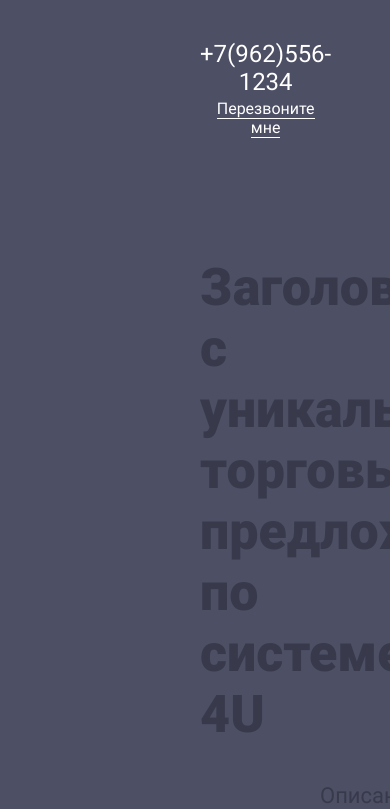
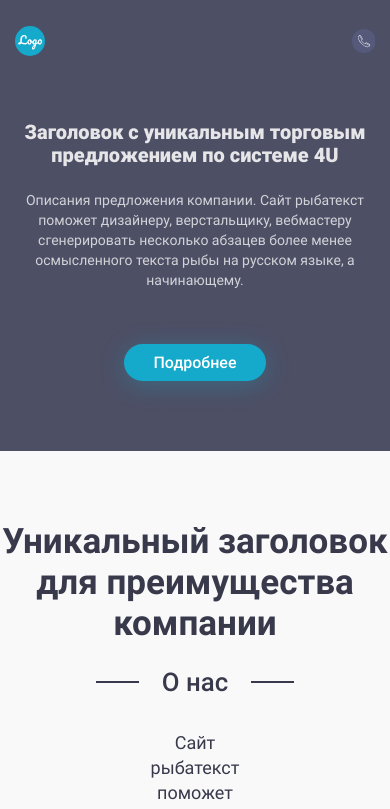
Before and after one commit to ElenaBarinova/Templae, a plain HTML site: page index.html in a window 390 px wide. Shown: the top 809 px of the page. Drawn offline with Linux system fonts and the light colour scheme.

Commit message:
adaptiv content

```diff
--- a/content.css
+++ b/content.css
@@ -16,7 +16,10 @@
   align-items: center;
   margin-bottom: 120px;
 }
-
+.bar__logo {
+  width: 68px;
+  height: 68px;
+}
 .bar__contact {
   display: flex;
   flex-direction: column;
@@ -49,6 +52,7 @@
   line-height: 61px;
   text-align: center;
   margin-bottom: 35px;
+  color: rgba(255, 255, 255, 0.86);
 }
 
 .content__text {
@@ -56,6 +60,7 @@
   line-height: 31px;
   text-align: center;
   margin-bottom: 90px;
+  color: rgba(255, 255, 255, 0.75);
 }
 
 .content__btn {
@@ -70,3 +75,105 @@
   box-shadow: 0 4px 25px rgba(21, 169, 203, 0.3);
   border-radius: 50px;
 }
+
+
+@media (max-width: 1366px) {
+  .content__container {
+    padding-top: 26px;
+  }
+
+  .bar {
+    margin-bottom: 70px;
+  }
+
+  .content__caption {
+    margin-bottom: 27px;
+    padding: 0 92px;
+    font-size: 40px;
+    line-height: 47px;
+  }
+
+  .content__text {
+    margin-bottom: 27px;
+    padding: 0 105px;
+    font-size: 18px;
+    line-height: 25px;
+  }
+  .content__btn {
+    margin-bottom: 70px;
+  }
+
+  .bar__logo {
+    width: 60px;
+    height: 60px;
+  }
+
+  .bar__tel {
+    font-size: 21px;
+    line-height: 25px;
+  }
+
+  .bar__call-me {
+    font-size: 13px;
+    line-height: 15px;
+  }
+
+  }
+
+@media (max-width: 768px) {
+  .content__text {
+  padding: 0 30px;
+  }
+  .content__caption {
+    padding: 0 30px;
+  }
+}
+
+@media (max-width: 480px) {
+  .bar__logo {
+    width: 30px;
+    height: 30px;
+  }
+
+  .bar__tel {
+    display: none;
+  }
+
+  .bar__call-me {
+    display: block;
+    width: 24px;
+    height: 24px;
+    background-image: url(img/phone.svg);
+    background-repeat: no-repeat;
+    background-size: cover;
+  }
+
+  .call-me__span {
+    display: none;
+  }
+
+  .bar {
+    margin-bottom: 65px;
+  }
+
+  .content__caption {
+    padding: 0;
+    font-size: 20px;
+    line-height: 23px;
+    margin-bottom: 23px;
+  }
+
+  .content__text {
+    padding: 0;
+    font-size: 14px;
+    line-height: 20px;
+    margin-bottom: 54px;
+
+  }
+
+  .content__btn {
+    padding: 9px 29px;
+    font-size: 16px;
+    line-height: 19px;
+  }
+}
--- a/footer.css
+++ b/footer.css
@@ -30,7 +30,6 @@
   color: #FFFFFF;
 }
 
-
 .footer__contact {
   display: flex;
   flex-direction: column;
--- a/global.css
+++ b/global.css
@@ -101,3 +101,18 @@ section {
 button {
   cursor: pointer;
 }
+
+
+
+@media (max-width: 1366px) {
+  .container {
+    padding: 0 30px;
+  }
+}
+
+@media (max-width: 480px) {
+  .container {
+    padding: 0 15px;
+  }
+
+}
--- a/index.html
+++ b/index.html
@@ -25,7 +25,7 @@
     <div class="container  content__container">
 
       <div class="content__bar bar">
-        <img class="bar__logo" src="img/logo.svg" alt="Логотип">
+        <img class="bar__logo" src="img/logo.svg" alt="Логотип" height="68px">
 
         <div class="bar__contact">
           <a class="bar__tel" href="tel:89625561234" target="_blank">+7(962)556-1234</a>
```
Also changed, not shown: img/phone.svg (added).
